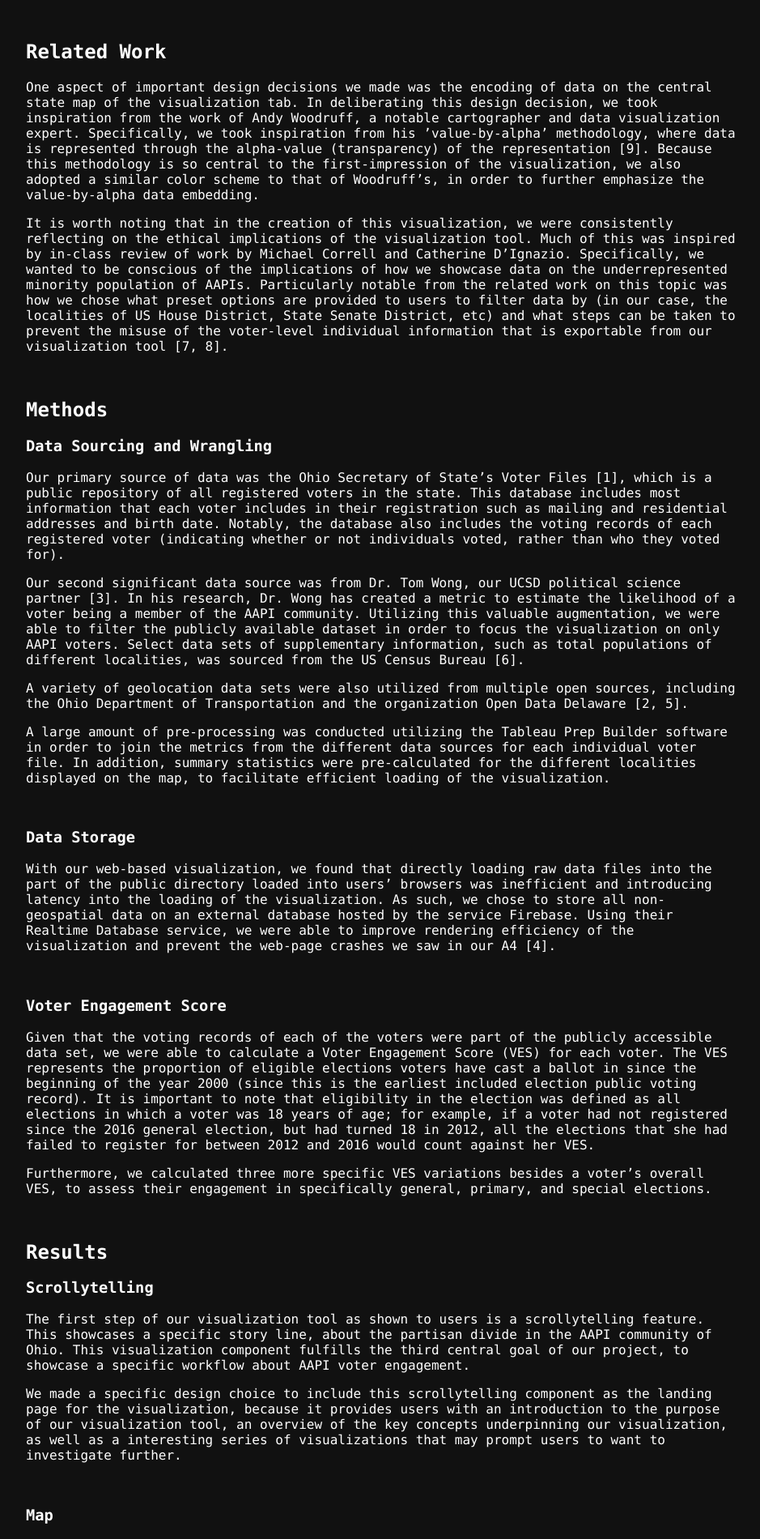
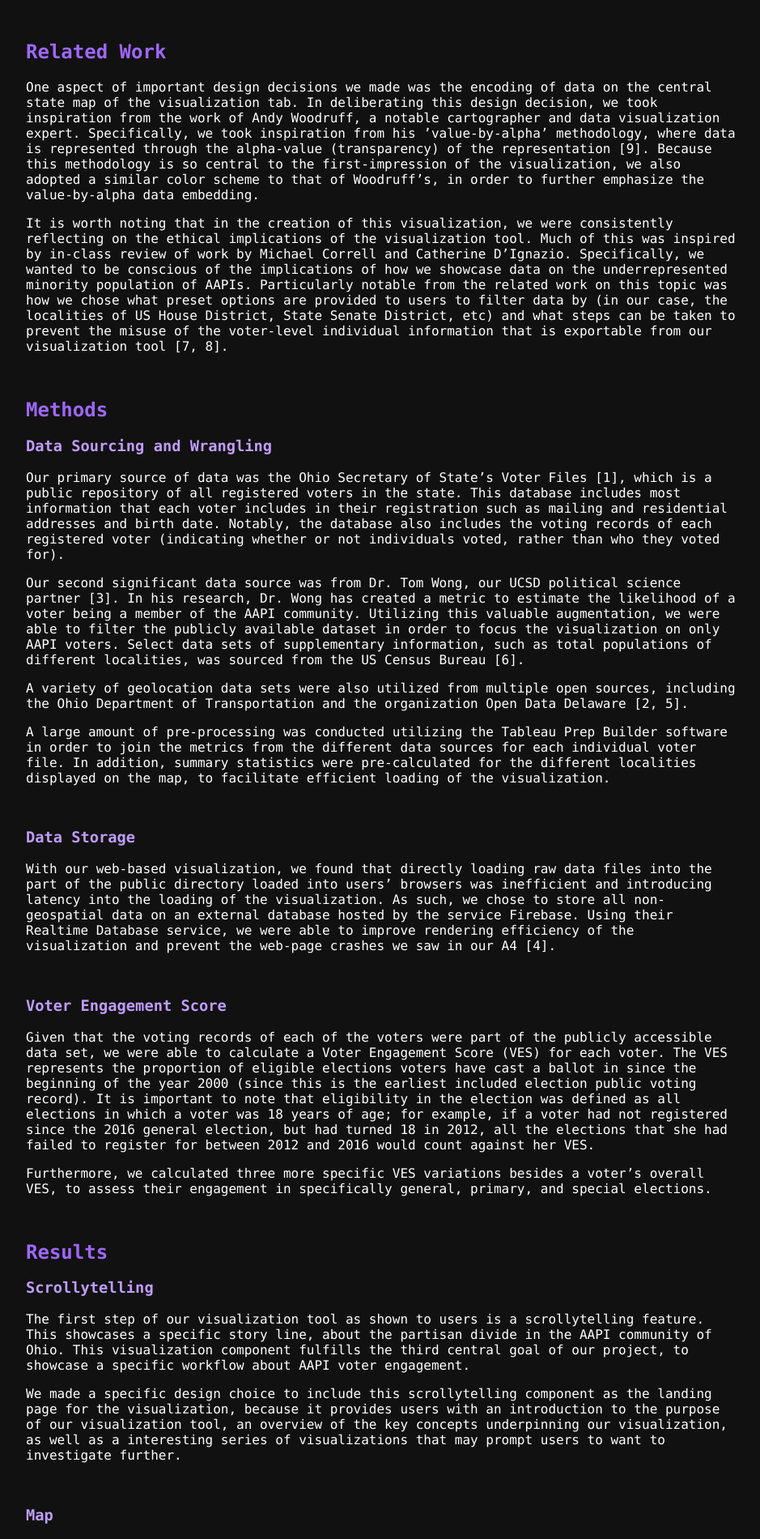
Before and after one commit to 6859-sp21/final-project-ohio-voters, a React (Create React App) app: page /#/about in a window 1280 px wide. Shown: the part 880-2780 px from the top of the page at 81% size, without its empty margins (168-1107 px from the left). Built offline with nearby package versions, Linux system fonts and the light colour scheme.

Commit message:
edited text for data source and formatting

```diff
--- a/src/components/TextSection.js
+++ b/src/components/TextSection.js
@@ -1,6 +1,6 @@
 import React from "react";
 
-// Welcome! This visualization tool shows an in-depth look into the voting trends of Asian American and Pacific Islanders (AAPIs) who live in the state of Ohio. On this page, you can explore a few of the trends we found interesting in the data. Please feel free to also head to the 'Map' page where you can explore detailed voter data on your own as well! Finally, in the 'About' tab, you can learn more about the design process and decisions we made in creating this visualization tool!
+// Welcome! This visualization tool shows an in-depth look into the voting trends of Asian American and Pacific Islanders (AAPIs) who live in the state of Ohio. On this page, you can explore a few of the trends we found interesting in the data. Please feel free to also head to the 'Map' page where you can explore detailed voter data on your own as well! Finally, in the 'About' tab, you can learn more about the design process and decisions we made in creating this visualization tool! The data was sourced from the Ohio Secretary of State, as well as Dr. Tom Wong (UCSD Political Science).
 
 const text_bank = [
   "Within this set of visualizations, you can investigate trends that we found to be significant. In the figure to the right, investigate how AAPI voters in the state of Ohio lean along the political spectrum. Each of the circles represent areas of a Democratic majority, and each of the circles in the red represent areas in a Republican majority. Currently you see the Ohio House Districts, but if you click on the dropdown menu you can also select from cities, US House Districts, and Ohio Senate districts- all districts where competitive elections occur. This is extremely useful in understanding at a quick glance where political campaigns may want invest resources- for example, a Republican candidate likely should not attempt to campaign in Ohio House District 9, as this is a strongly Democratic area. In this visualization, average party leaning was derived from official party affiliation from voter registration data.\n\n Scroll further to investigate the data more!",
--- a/src/pages/AboutPage.js
+++ b/src/pages/AboutPage.js
@@ -5,7 +5,7 @@ export default class AboutPage extends Component {
         return (
             <div style={{padding: "32px 200px 32px 200px", textAlign: "left"}}>
                 <h1>Ohio AAPI Voter Outreach Visualization Tool</h1>
-                <h3>Darian Bhathena, Noah Faro, Rishi Shah</h3>
+                <h3 style={{color: "#c09cfa"}}>Darian Bhathena, Noah Faro, Rishi Shah</h3>
 
                 <p>
                     <i>In the last decade, significantly more work has done to integrate data-based decision making into
@@ -18,7 +18,7 @@ export default class AboutPage extends Component {
                         (AAPI) voters in the state of Ohio.</i>
                 </p>
                 <br/>
-                <h2>Introduction</h2>
+                <h2 style={{color: "#9f67fa"}}>Introduction</h2>
                 <p>
                     With the growing importance of grassroots outreach in political campaigns, it is more important than
                     ever that organizations organizations have comprehensive and expressive visualization tools to to
@@ -48,7 +48,7 @@ export default class AboutPage extends Component {
                     </ol>
                 </p>
                 <br/>
-                <h2>Related Work</h2>
+                <h2 style={{color: "#9f67fa"}}>Related Work</h2>
                 <p>
                     One aspect of important design decisions we made was the encoding of
                     data on the central state map of the visualization tab. In deliberating this
@@ -75,8 +75,8 @@ export default class AboutPage extends Component {
                     exportable from our visualization tool [7, 8].
                 </p>
                 <br/>
-                <h2>Methods</h2>
-                <h3>Data Sourcing and Wrangling</h3>
+                <h2 style={{color: "#9f67fa"}}>Methods</h2>
+                <h3 style={{color: "#c09cfa"}}>Data Sourcing and Wrangling</h3>
                 <p>
                     Our primary source of data was the Ohio Secretary of State’s Voter
                     Files [1], which is a public repository of all registered voters in the
@@ -109,7 +109,7 @@ export default class AboutPage extends Component {
                     the map, to facilitate efficient loading of the visualization.
                 </p>
                 <br/>
-                <h3>Data Storage</h3>
+                <h3 style={{color: "#c09cfa"}}>Data Storage</h3>
                 <p>
                     With our web-based visualization, we found that directly loading raw
                     data files into the part of the public directory loaded into users’ browsers
@@ -120,7 +120,7 @@ export default class AboutPage extends Component {
                     visualization and prevent the web-page crashes we saw in our A4 [4].
                 </p>
                 <br/>
-                <h3>Voter Engagement Score</h3>
+                <h3 style={{color: "#c09cfa"}}>Voter Engagement Score</h3>
                 <p>
                     Given that the voting records of each of the voters were part of the
                     publicly accessible data set, we were able to calculate a Voter Engagement
@@ -139,8 +139,8 @@ export default class AboutPage extends Component {
                     general, primary, and special elections.
                 </p>
                 <br/>
-                <h2>Results</h2>
-                <h3>Scrollytelling</h3>
+                <h2 style={{color: "#9f67fa"}}>Results</h2>
+                <h3 style={{color: "#c09cfa"}}>Scrollytelling</h3>
                 <p>
                     The first step of our visualization tool as shown to users is a scrollytelling
                     feature. This showcases a specific story line, about the partisan
@@ -157,7 +157,7 @@ export default class AboutPage extends Component {
                     to investigate further.
                 </p>
                 <br/>
-                <h3>Map</h3>
+                <h3 style={{color: "#c09cfa"}}>Map</h3>
                 <p>
                     After viewing a sample story line showcased on the ’Story’ page of
                     the visualization, users can move over to the ’Map’ page to get a
@@ -198,7 +198,7 @@ export default class AboutPage extends Component {
                     this functionality.
                 </p>
                 <br/>
-                <h2>Discussion</h2>
+                <h2 style={{color: "#9f67fa"}}>Discussion</h2>
                 <p>
                     In interviews with our partner organization, it was clear that the creation of this visualization
                     tool enabled specific insights and practices for voter
@@ -216,7 +216,7 @@ export default class AboutPage extends Component {
                     about.
                 </p>
                 <br/>
-                <h2>Future Work</h2>
+                <h2 style={{color: "#9f67fa"}}>Future Work</h2>
                 <p>
                     In future iterations of this project, we expect to expand the visualization
                     to incorporate the person-level data, that is currently only interfaced
@@ -237,7 +237,7 @@ export default class AboutPage extends Component {
                 </p>
 
                 <br/>
-                <h2>Acknowledgements</h2>
+                <h2 style={{color: "#9f67fa"}}>Acknowledgements</h2>
                 <p>
                     The authors wish to thank Arvind Satyanarayan, Katie Bacher, Do˘ga
                     Do˘gan, Saadiyah Husnoo, and Ebenezer Sefah for their fantastic teaching and mentorship,
@@ -247,7 +247,7 @@ export default class AboutPage extends Component {
                     cooperation.
                 </p>
                 <br/>
-                <h2>References</h2>
+                <h2 style={{color: "#9f67fa"}}>References</h2>
                 <p>
                     [1] County Voter Files Download Page.<br/>
                     [2] Data Download ODOT TIMS.<br/>
```
